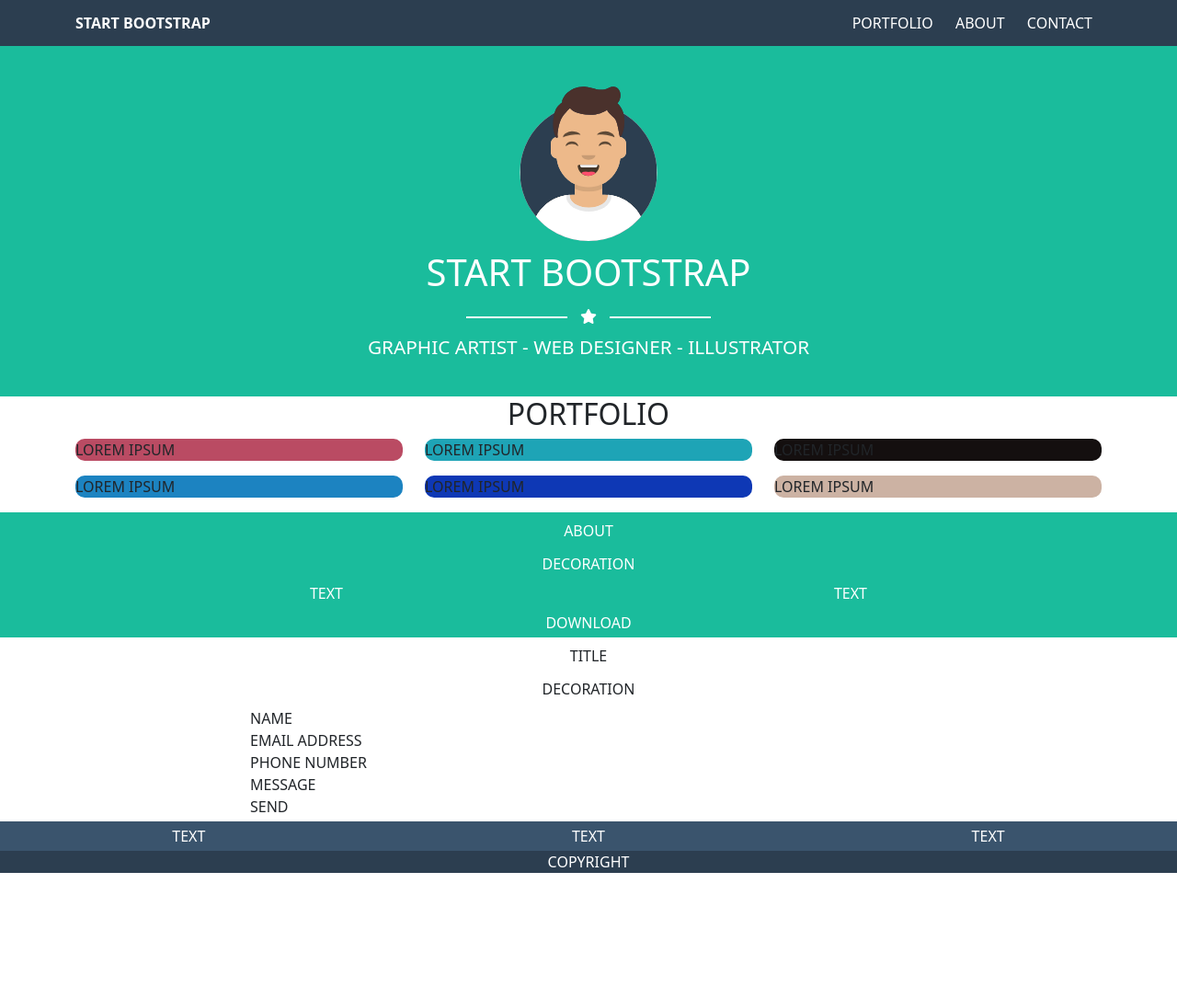
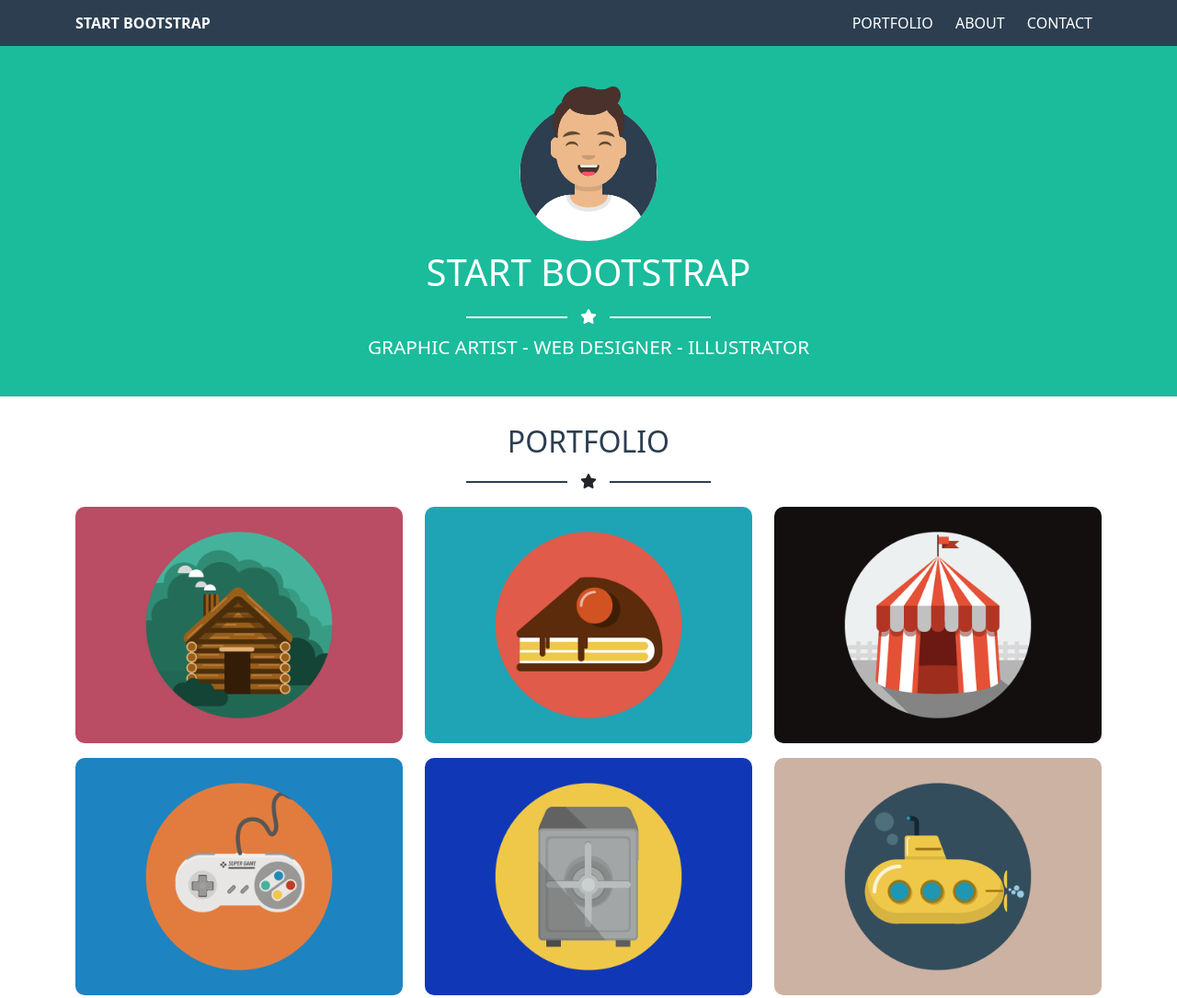
Before and after one commit to Francesco-Ostellari/html-css-bootstrap-freelancer, a plain HTML site: page index.html in a window 1280 px wide. Shown: the top 1085 px of the page at 92% size. Before the commit the page ends 949 px from the top, so only its background shows below. Drawn offline with nearby package versions, Linux system fonts and the light colour scheme.

Commit message:
end-portfolio

```diff
--- a/css/style.css
+++ b/css/style.css
@@ -63,7 +63,7 @@ header {
   vertical-align: bottom;
 }
 
-.star::after {
+.jumbotron .star::after {
   content: '';
   width: 110px;
   border: 1px solid white;
@@ -71,11 +71,7 @@ header {
   margin: 0 10px;
 }
 
-.text-center .text {
-  font-size: 1.3em;
-  font-weight: 300;
-}
-.star::before {
+.jumbotron .star::before {
   content: '';
   width: 110px;
   display: inline-block;
@@ -83,33 +79,41 @@ header {
   margin: 0 10px;
 }
 
-.bg-red {
-  background-color: #BA4B63;
-  border-radius: 10px;
+.text-center .text {
+  font-size: 1.3em;
+  font-weight: 300;
 }
 
-.bg-acqua {
-  background-color: #1EA4B6;
-  border-radius: 10px;
+.text-center h2 {
+  color: #2C3E50;
 }
 
-.bg-black {
-  background-color: #140F0F;
-  border-radius: 10px;
+.section-portfolio {
+  padding: 30px 0;
 }
 
-.bg-cyan {
-  background-color: #1C83C1;
-  border-radius: 10px;
+.section-portfolio .star::after {
+  content: '';
+  width: 110px;
+  border: 1px solid #2C3E50;
+  display: inline-block;
+  margin: 0 10px;
 }
 
-.bg-blue {
-  background-color: #0E38B5;
-  border-radius: 10px;
+.section-portfolio .star::before {
+  content: '';
+  width: 110px;
+  border: 1px solid #2C3E50;
+  display: inline-block;
+  margin: 0 10px;
 }
 
-.bg-pink {
-  background-color: #CCB2A3;
+.margin-bottom {
+  margin-bottom: 10px;
+}
+
+.image>img {
+  width: 100%;
   border-radius: 10px;
 }
 
--- a/index.html
+++ b/index.html
@@ -58,26 +58,41 @@
     <div class="section-portfolio">
       <div class="container pt-6 pb-6">
         <div class="row">
-          <div class="col-12 text-center">
+          <div class="col-12 text-center margin-bottom">
             <h2>Portfolio</h2>
-          </div>
-          <div class="col-12 col-sm-6 col-md-4 mb-3 ">
-            <div class="image bg-red">lorem ipsum</div>
-          </div>
-          <div class="col-12 col-sm-6 col-md-4 mb-3 ">
-            <div class="image bg-acqua">lorem ipsum</div>
+            <div class="star">
+              <i class="fas fa-star"></i>
+            </div>
           </div>
           <div class="col-12 col-sm-6 col-md-4 mb-3">
-            <div class="image bg-black">lorem ipsum</div>
+            <div class="image">
+              <img src="img/cabin.png" alt="">
+            </div>
           </div>
           <div class="col-12 col-sm-6 col-md-4 mb-3">
-            <div class="image bg-cyan"> lorem ipsum </div>
+            <div class="image">
+              <img src="img/cake.png" alt="">
+            </div>
           </div>
           <div class="col-12 col-sm-6 col-md-4 mb-3">
-            <div class="image bg-blue">lorem ipsum</div>
+            <div class="image">
+              <img src="img/circus.png" alt="">
+            </div>
           </div>
           <div class="col-12 col-sm-6 col-md-4 mb-3">
-            <div class="image bg-pink">lorem ipsum</div>
+            <div class="image">
+              <img src="img/game.png" alt="">
+            </div>
+          </div>
+          <div class="col-12 col-sm-6 col-md-4 mb-3">
+            <div class="image">
+              <img src="img/safe.png" alt="">
+            </div>
+          </div>
+          <div class="col-12 col-sm-6 col-md-4 mb-3">
+            <div class="image">
+              <img src="img/submarine.png" alt="">
+            </div>
           </div>
         </div>
       </div>
```
